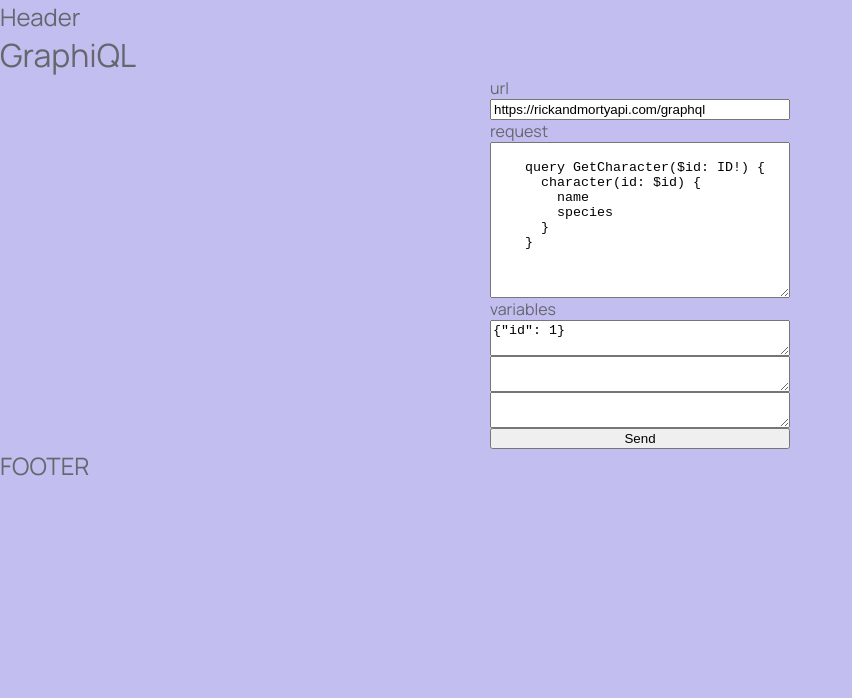
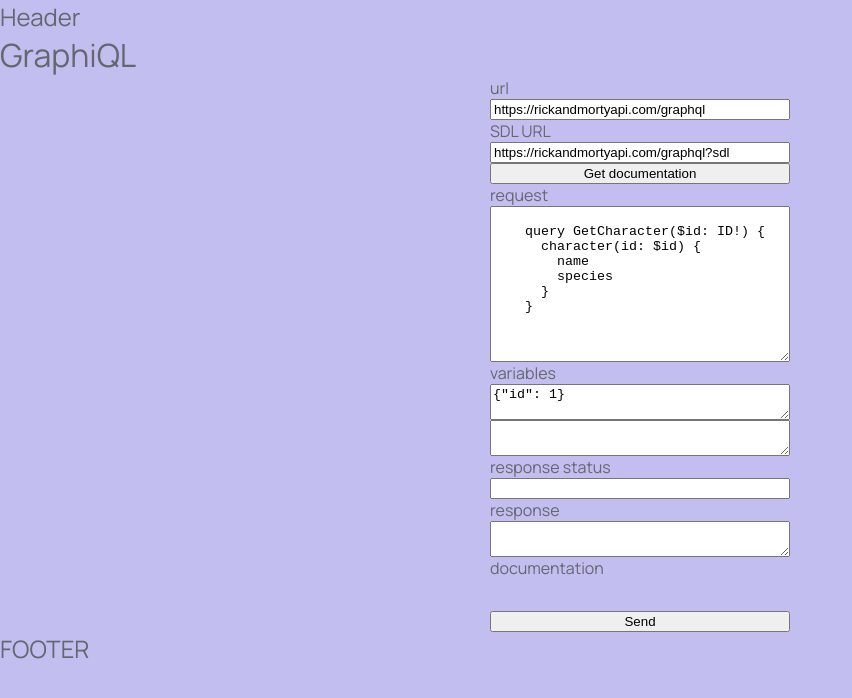
Before and after one commit to lustrochka/Graphiql-app, a Next.js app: page /graphiql in a window 1280 px wide. Shown: the top 698 px of the page, without its empty margins (0-852 px from the left). Built offline with nearby package versions, Linux system fonts and the light colour scheme.

Commit message:
feat: add sdl input

```diff
--- a/src/components/GraphiQLClient/GraphiQLClient.tsx
+++ b/src/components/GraphiQLClient/GraphiQLClient.tsx
@@ -15,10 +15,14 @@ const GraphQLClient: React.FC = () => {
   const DEFAULT_VARIABLES = `{"id": 1}`;
 
   const [url, setUrl] = useState(DEFAULT_URL);
+  const [sdl, setSdl] = useState(`${DEFAULT_URL}?sdl`);
   const [query, setQuery] = useState(DEFAULT_BODY);
   const [variables, setVariables] = useState(DEFAULT_VARIABLES);
   const [headers, setHeaders] = useState("");
+  const [jsonError, setJsonError] = useState("");
+  const [status, setStatus] = useState("");
   const [response, setResponse] = useState("");
+  const [docs, setDocs] = useState("");
 
   const fetchData = async ({ url, query, variables, headers }) => {
     let parsedVars;
@@ -27,7 +31,7 @@ const GraphQLClient: React.FC = () => {
       parsedVars = JSON.parse(variables || "{}");
       parsedHeaders = JSON.parse(headers || "{}");
     } catch {
-      return setResponse("Variables and headers should be in JSON format");
+      return setJsonError("Variables and headers should be in JSON format");
     }
     try {
       const result = await axios.post(
@@ -49,8 +53,41 @@ const GraphQLClient: React.FC = () => {
       } else {
         setResponse(JSON.stringify(result.data));
       }
+
+      setStatus(result.status.toString());
     } catch (error) {
+      setStatus(error.response);
       setResponse(error);
+    }
+  };
+
+  const fetchDocs = async (url) => {
+    try {
+      const result = await axios.post(
+        url,
+        {
+          query: `
+                            {
+                                __schema {
+                                    types {
+                                        name
+                                    }
+                                }
+                            }
+                        `,
+        },
+        {
+          headers: {
+            "Content-Type": "application/json",
+          },
+        },
+      );
+
+      if (!result.data.errors) {
+        setDocs(JSON.stringify(result.data, null, 2));
+      }
+    } catch (error) {
+      console.log(error);
     }
   };
 
@@ -61,8 +98,25 @@ const GraphQLClient: React.FC = () => {
         type="text"
         id="url"
         value={url}
-        onChange={(e) => setUrl(e.target.value)}
+        onChange={(e) => {
+          setUrl(e.target.value);
+          setSdl(`${e.target.value}?sdl`);
+        }}
       ></input>
+      <label htmlFor="sdl">SDL URL</label>
+      <input
+        type="text"
+        id="sdl"
+        value={sdl}
+        onChange={(e) => setSdl(e.target.value)}
+      ></input>
+      <button
+        onClick={() => {
+          fetchDocs(sdl);
+        }}
+      >
+        Get documentation
+      </button>
       <label htmlFor="body">request</label>
       <textarea
         id="body"
@@ -82,7 +136,13 @@ const GraphQLClient: React.FC = () => {
         value={headers}
         onChange={(e) => setHeaders(e.target.value)}
       ></textarea>
+      <p>{jsonError}</p>
+      <label htmlFor="status">response status</label>
+      <input id="status" readOnly value={status}></input>
+      <label htmlFor="response">response</label>
       <textarea id="response" readOnly value={response}></textarea>
+      <p>documentation</p>
+      <pre>{docs}</pre>
       <button onClick={() => fetchData({ url, query, variables, headers })}>
         Send
       </button>
```
